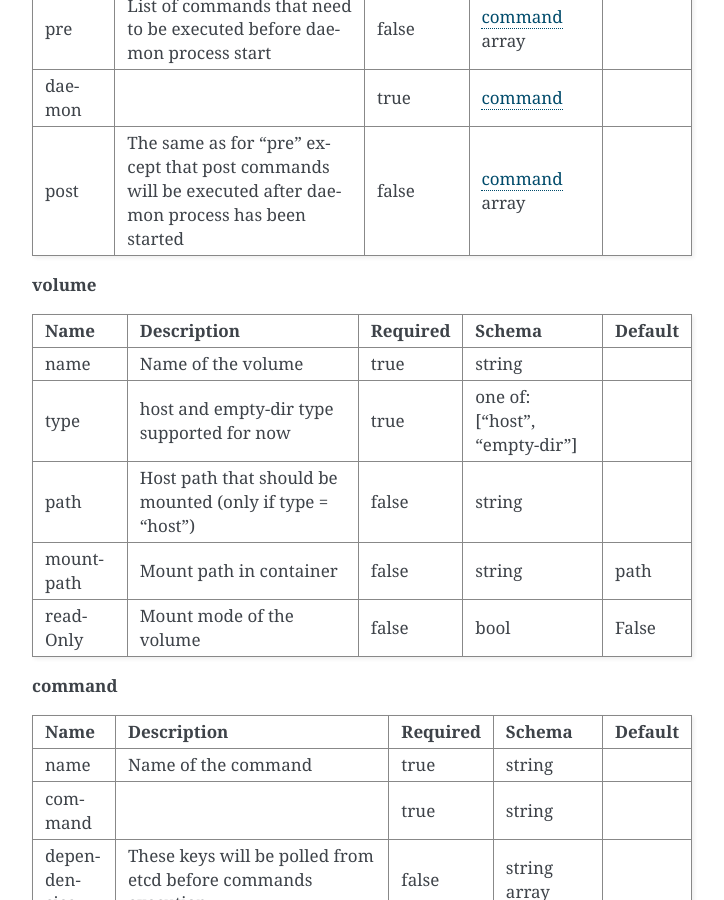
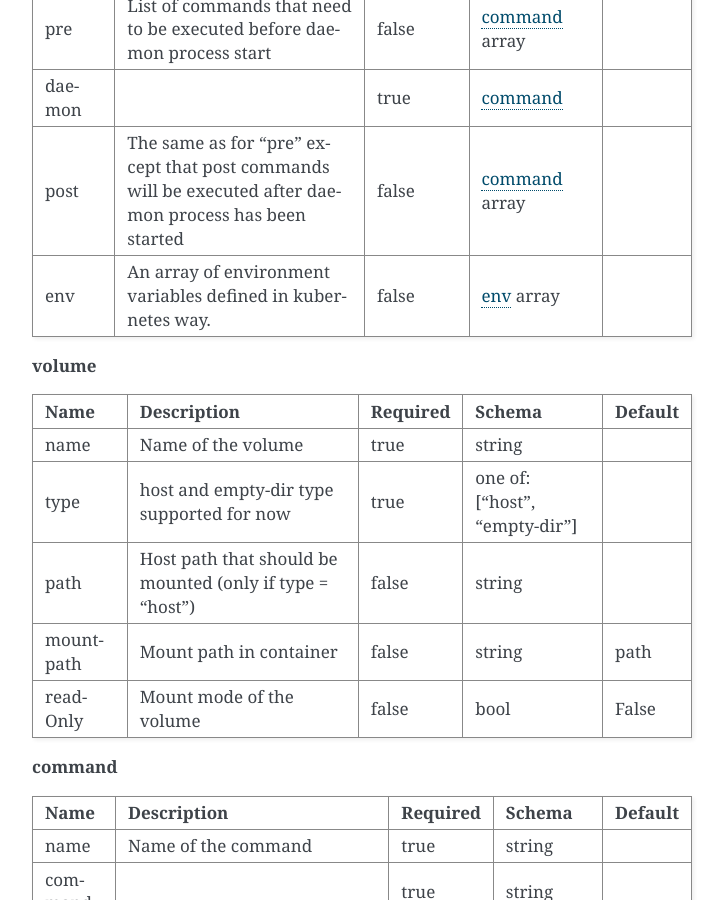
Before and after one commit to openstack-archive/fuel-ccp, a Sphinx documentation site: the page built from doc/source/dsl.rst, in a window 1280 px wide and 900 px high, scrolled down 2460 px. Shown: the whole window, without its empty margins (388-1112 px from the left). Built offline with Sphinx 7.4.7, drawn with Linux system fonts in a browser that asks for light colours.

Commit message:
Adding ability to specify env variables
Env variables will be defined in k8s
form at least for now

example:

containers:
  - name: keystone
    image: keystone
    env:
      - name: MY_POD_NAME
        valueFrom:
          fieldRef:
            fieldPath: metadata.name

Change-Id: I73026ad25e6d80fb7083d6664cb0cb09d6b83386

```diff
--- a/doc/source/dsl.rst
+++ b/doc/source/dsl.rst
@@ -122,6 +122,12 @@
 |         | commands will be executed after daemon     |          |                  |         |
 |         | process has been started                   |          |                  |         |
 +---------+--------------------------------------------+----------+------------------+---------+
+| env     | An array of environment variables defined  | false    | env_ array       |         |
+|         | in kubernetes way.                         |          |                  |         |
+|         |                                            |          |                  |         |
++---------+--------------------------------------------+----------+------------------+---------+
+
+.. _env: http://kubernetes.io/docs/api-reference/v1/definitions/#_v1_envvar
 
 .. _volume:
 
```
Also changed, not shown: 1 other file.
